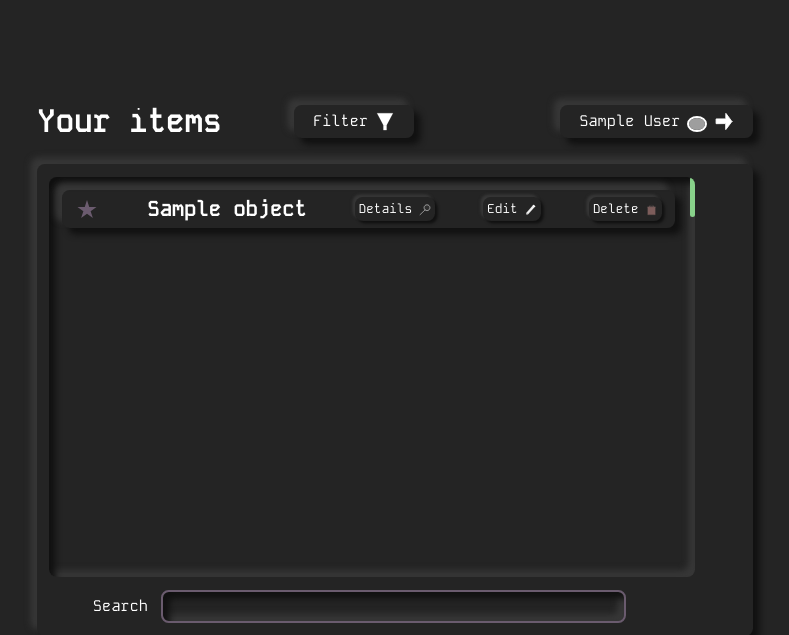
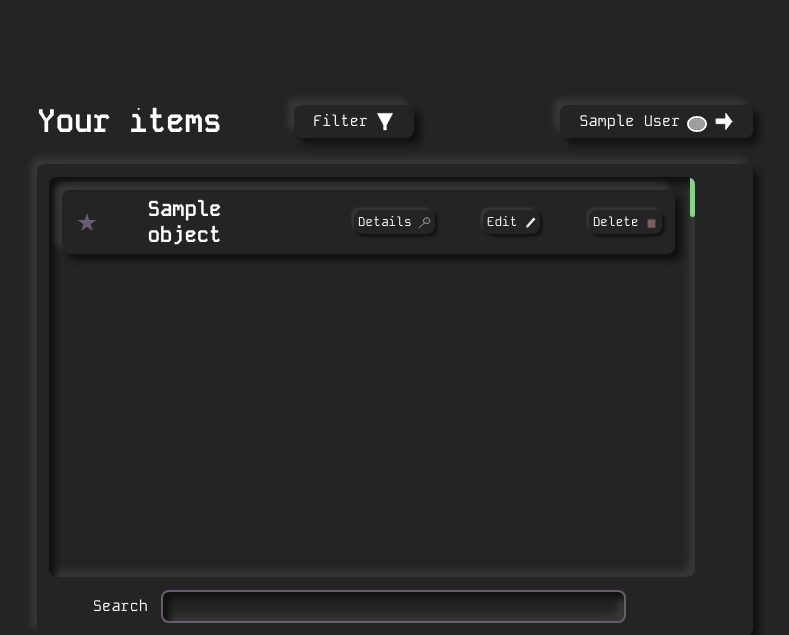
Before and after one commit to VincentBenders/TLE1, a PHP site: page / in a window 1280 px wide. Shown: the top 635 px of the page, without its empty margins (245-1034 px from the left). Run offline with PHP 8.4, Linux system fonts and the light colour scheme; the visitor is signed in with stand-in values (Sample User, id 1); tables that the repository leaves empty or names only in its code hold one stand-in row (values such as "Sample post"); grey boxes are pictures that could not be loaded.

```diff
--- a/css/style.css
+++ b/css/style.css
@@ -297,6 +297,11 @@ main {
 
 }
 
+.listObject h3 {
+    max-width: 27%;
+    overflow: hidden;
+}
+
 article.favorite {
     border-color: var(--melon);
 }
```
